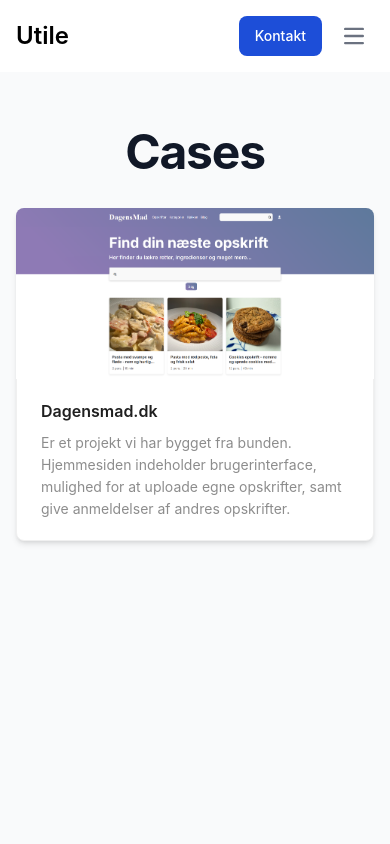
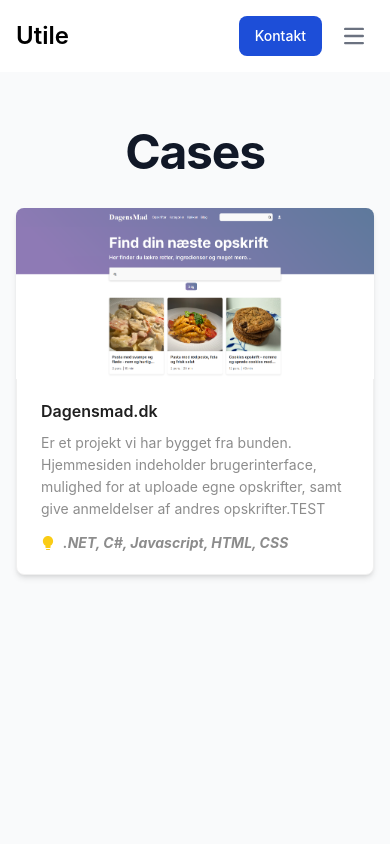
Before and after one commit to LucasSFH/LucasSFH.github.io, a React (Create React App) app in the folder utile-solutions/: page /cases in a window 390 px wide. Shown: the top 844 px of the page. Built offline with nearby package versions, Linux system fonts and the light colour scheme; the HTML template or start-up script is replaced by a standard one.

Commit message:
updated info and layout to case card

```diff
--- a/utile-solutions/src/Data/Cases/DagensMad/DagensMad.json
+++ b/utile-solutions/src/Data/Cases/DagensMad/DagensMad.json
@@ -5,9 +5,9 @@
     "websiteUrl": "https://dagensmad.dk",
     "logoPath": "https://dagensmad.dk/assets/DA-LOGO-2024-02.svg",
     "shortDescription": "Er et projekt vi har bygget fra bunden. Hjemmesiden indeholder brugerinterface, mulighed for at uploade egne opskrifter, samt give anmeldelser af andres opskrifter.",
-    "description": "",
+    "description": "Er et projekt vi har bygget fra bunden. Hjemmesiden indeholder brugerinterface, mulighed for at uploade egne opskrifter, samt give anmeldelser af andres opskrifter. Projektet omfatter hosting, backend- og databasehåndtering, samt frontend implementering efter moderne UI/UX principper. Derudover er hjemmesiden lavet let tilgængelig for alle brugere, hvorfor 'Accessibility' har været i fokus fra start.",
     "backgroundImage": "../../images/cases/DagensMad/dagensmad_web.png",
     "backgroundColor": "",
     "textColor": "",
-    "technologyInfo": ""
+    "technologyInfo": ".NET, C#, Javascript, HTML, CSS"
 }
--- a/utile-solutions/src/Pages/CasesPage.tsx
+++ b/utile-solutions/src/Pages/CasesPage.tsx
@@ -1,12 +1,13 @@
-import React from "react";
+import React, {useState} from "react";
 import { Card } from "antd";
-import { useNavigate, Link } from "react-router-dom";
+import {BulbFilled} from "@ant-design/icons";
+import { Link } from "react-router-dom";
 import AllCases from "../Data/Cases/AllCases";
 
 const { Meta } = Card;
 
 const CasesPage = () => {
-  const navigate = useNavigate();
+  const [clickedIndex, setClickedIndex] = useState<number | null>(null);
 
   const casesArray = AllCases();
 
@@ -15,11 +16,21 @@
       <h1 className="mb-8 text-5xl font-bold">Cases</h1>
 
       {casesArray.map((item, index) => (
-        <Link to={item.websiteUrl}  className="max-w-xl w-full" key={index} target="_blank">
+        <Link to={item.websiteUrl}  className="max-w-xl w-full" key={index} target="_blank"
+          onMouseOver={() => setClickedIndex(index)}
+          onMouseLeave={() => setClickedIndex(null)}
+        >
           <Card key={index} className="shadow-md hover:shadow-lg hover:opacity-85"
             cover={<img alt={item.projectName} src={item.backgroundImage} />}
           >
-            <Meta title={item.projectName} description={item.shortDescription} />
+            <Meta title={item.projectName} description={
+              <>
+                <p className="hidden sm:block">{clickedIndex === index ? (item.description !== "" ? item.description : item.shortDescription) : <>{item.shortDescription}..</>}</p>
+                <p className="block sm:hidden">{item.shortDescription}TEST</p>
+
+                <p><BulbFilled className="text-yellow-400 mr-2 mt-4" /><i><b>{item.technologyInfo}</b></i></p>
+              </>
+              } />
           </Card>
         </Link>
 
```
